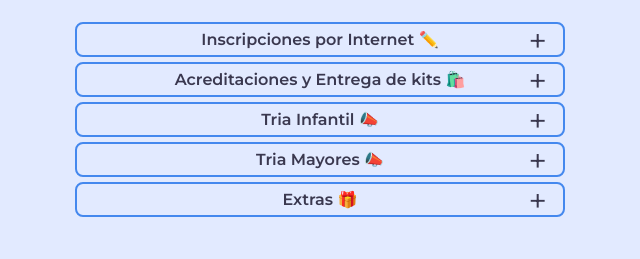
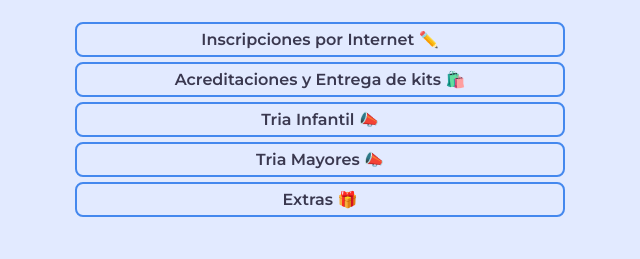
Before and after one commit to andressmm/trialapaz, a plain HTML site: page cronograma.html in a window 1280 px wide. Shown: the part 243-502 px from the top of the page, 320-960 px from the left. Drawn offline with nearby package versions, Linux system fonts and the light colour scheme.

Commit message:
cambios cronomgrama

```diff
--- a/estilo.css
+++ b/estilo.css
@@ -350,22 +350,6 @@ summary{
         summary::marker{
             content:'';}
 
-        summary::before{
-            top:-9px;
-            content:'+';
-            position:absolute;
-            right: 10px;
-            font-weight:400;
-            font-size:2rem;
-
-        }
-
-
-
-
-        details[open] summary::before{
-            content:"-";
-        }
 
 
     .content{
```
